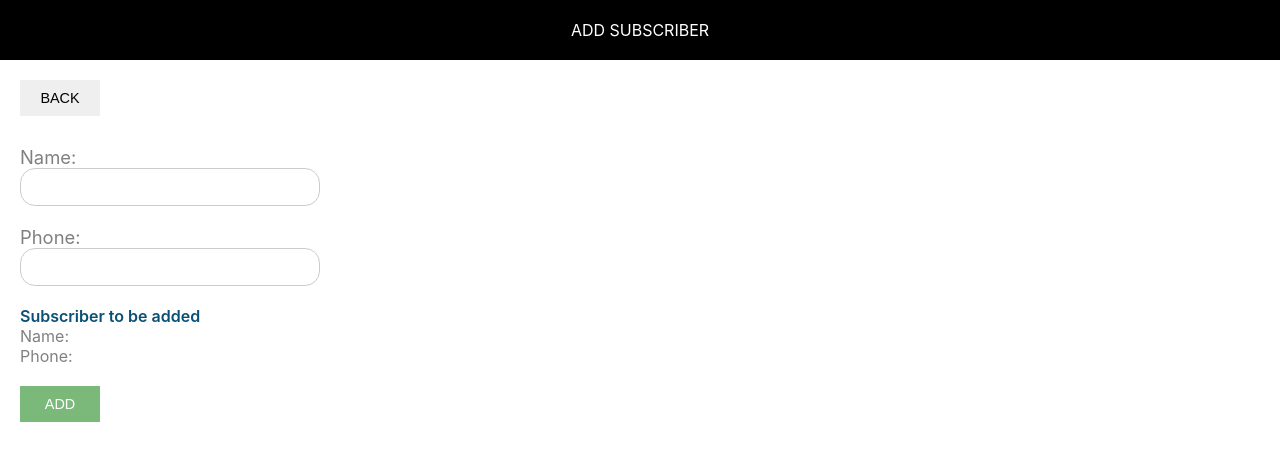
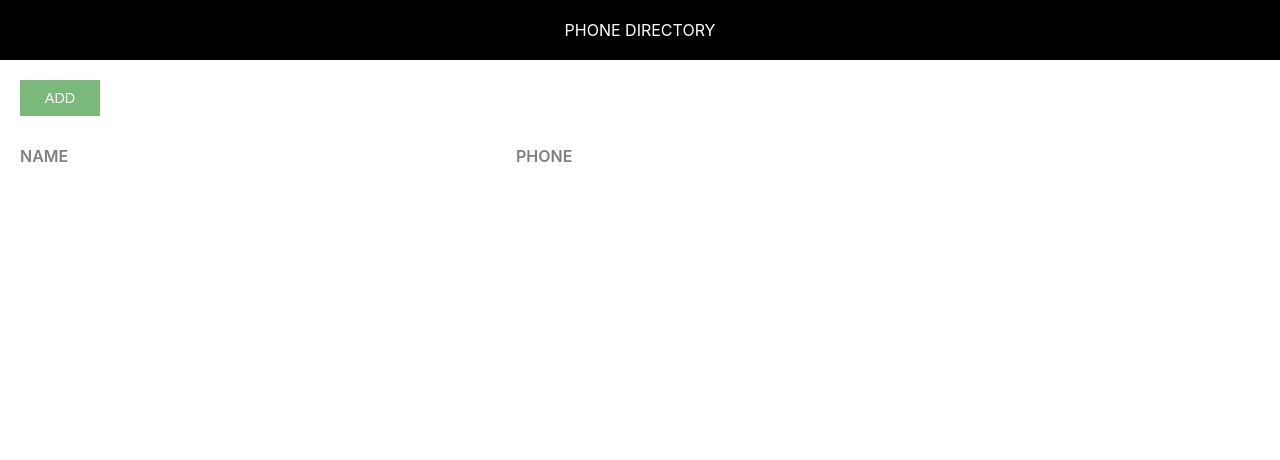
Before and after one commit to hbin1911/phone-directory, a React (Create React App) app: page / in a window 1280 px wide. Shown: the top 460 px of the page. Built offline with nearby package versions, Linux system fonts and the light colour scheme.

Commit message:
Added state in 'AddSubscriber' and 'App' components

```diff
--- a/src/AddSubscriber.js
+++ b/src/AddSubscriber.js
@@ -3,7 +3,22 @@
 import './AddSubscriber.css';
 
 class AddSubscriber extends Component{
+    constructor(){
+        super();
+        this.state = {
+            id: 0,
+            name: '',
+            phone: ''
+        }
+    }
+    inputChangedHandler = (e) =>{
+        const state = this.state;
+        state[e.target.name] = e.target.value;
+        this.setState(state);
+        console.log(this.state);
+    }
     render(){
+        const {name, phone} = this.state;
         return(
             <div>
                 <Header title="Add Subscriber"/>
@@ -11,13 +26,13 @@
                     <button className='custom-btn'>Back</button>
                     <form className='subscriber-form'>
                         <label htmlFor='name' className='label-control'>Name:</label><br/>
-                        <input type='text' id='name' name='name' className='input-control'/><br/><br/>
+                        <input type='text' id='name' name='name' className='input-control' onChange={this.inputChangedHandler}/><br/><br/>
                         <label htmlFor='phone' className='label-control'>Phone:</label><br/>
-                        <input type='text' id='phone' name='phone' className='input-control'/><br/><br/>
+                        <input type='text' id='phone' name='phone' className='input-control' onChange={this.inputChangedHandler}/><br/><br/>
                         <div className='subscriber-info-container'>
                             <span className='subscriber-to-add-heading'>Subscriber to be added </span><br/>
-                            <span className='subscriber-info'>Name: </span><br/>
-                            <span className='subscriber-info'>Phone: </span>
+                            <span className='subscriber-info'>Name: {name}</span><br/>
+                            <span className='subscriber-info'>Phone: {phone}</span>
 
 
                         </div>
--- a/src/App.js
+++ b/src/App.js
@@ -2,20 +2,28 @@
 import Header from "./Header";
 import "./App.css";
 
+ // let subscribers = [
+    //   {
+    //     id : 1,
+    //     name : "Shipla",
+    //     phone : "8888888888"
+    //   },
+    //   {
+    //     id : 2,
+    //     name : "Srishti",
+    //     phone : "9999999999"
+    //   }
+    // ]
+
 class App extends Component {
+  constructor(){
+    super();
+    this.state = {
+      subscribersListToShow: []
+    }
+  }
   render() {
-    let subscribers = [
-      {
-        id : 1,
-        name : "Shipla",
-        phone : "8888888888"
-      },
-      {
-        id : 2,
-        name : "Srishti",
-        phone : "9999999999"
-      }
-    ]
+
     return (
       <div>
          <Header title="Phone Directory" />       {/* Using props */}
@@ -28,7 +36,7 @@
           </div>
 
             {
-              subscribers.map(sub =>{
+              this.state.subscribersListToShow.map(sub =>{
                 return <div key={sub.id} className="grid-container">
                   <span className="grid-item">{sub.name}</span>
                   <span className="grid-item">{sub.phone}</span>
--- a/src/index.js
+++ b/src/index.js
@@ -5,10 +5,11 @@
 import AddSubscriber from './AddSubscriber';
 import reportWebVitals from './reportWebVitals';
 import './common/common.css';
+import App from './App';
 const root = ReactDOM.createRoot(document.getElementById('root'));
 root.render(
   <React.StrictMode>
-    <AddSubscriber />
+    <App />
   </React.StrictMode>
 );
 
```
